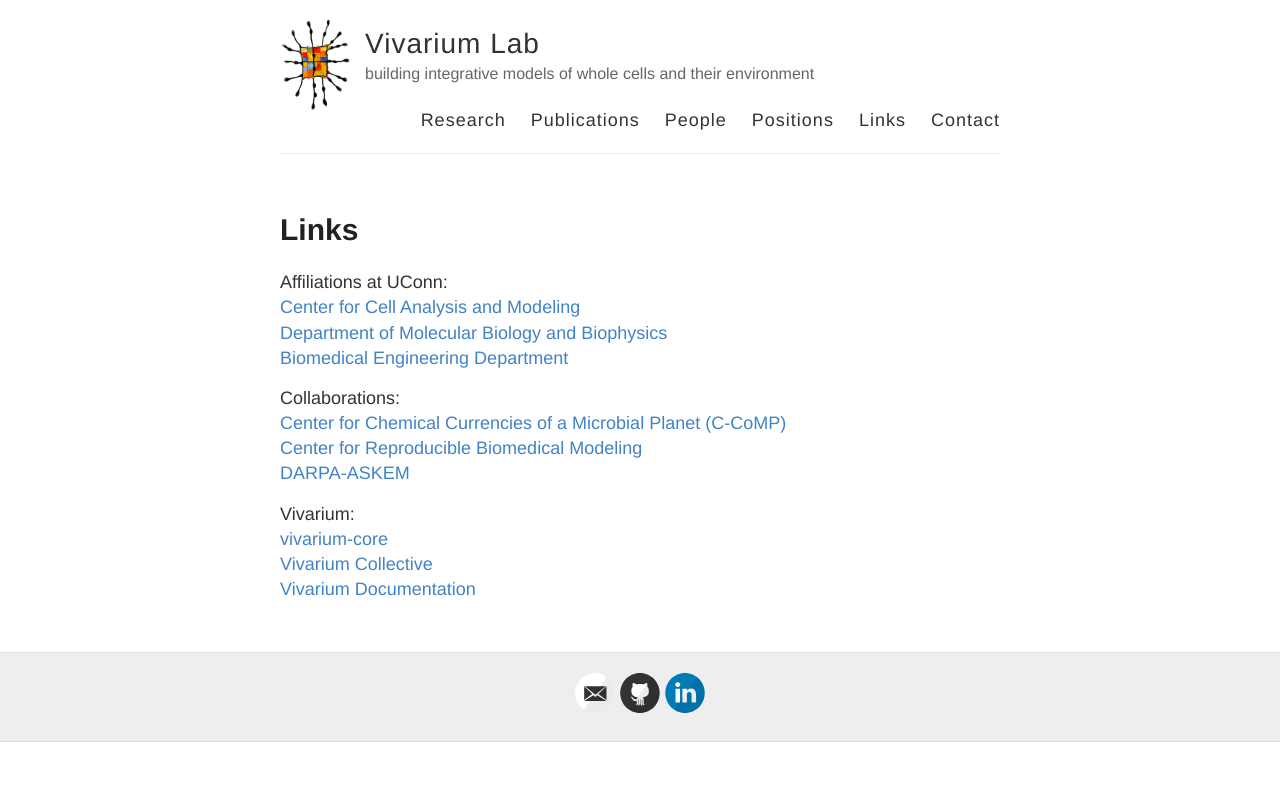
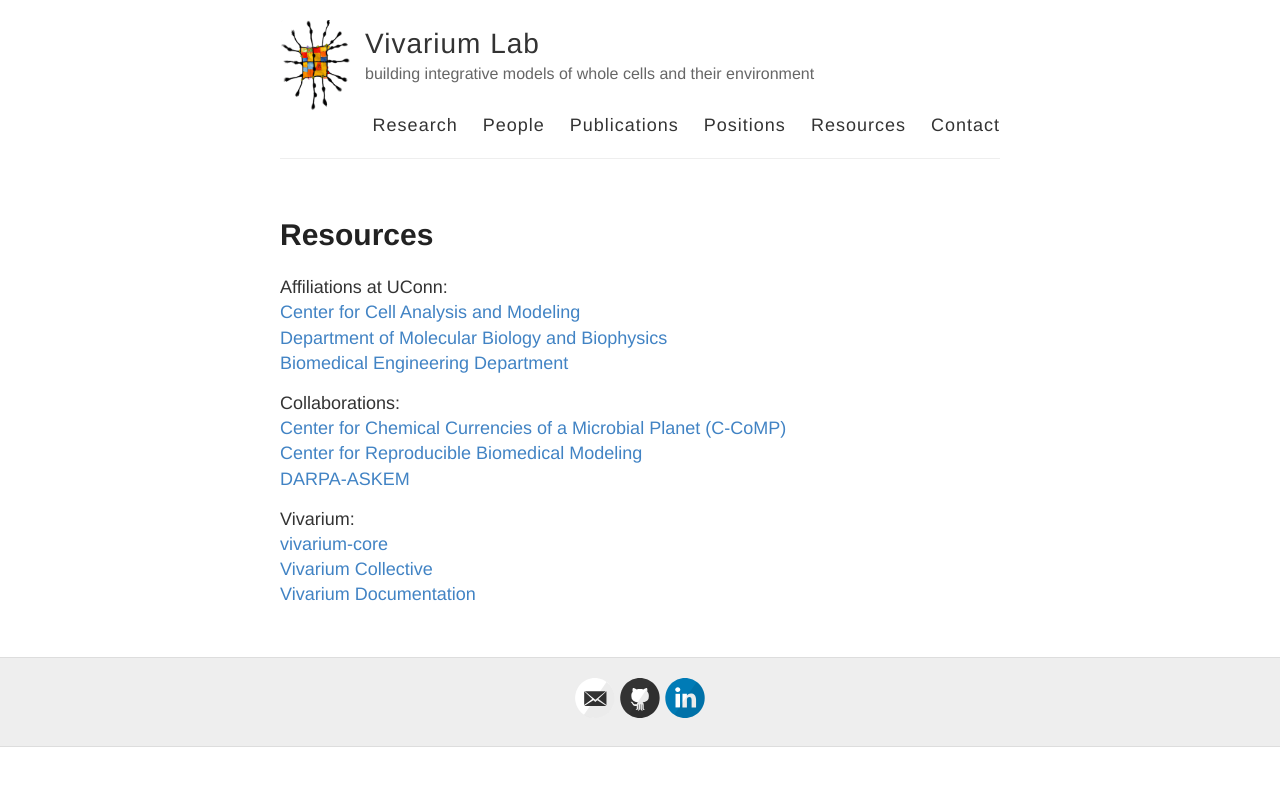
Before and after one commit to eagmon/eagmon.github.io, a Jekyll site: the page built from resources.md, in a window 1280 px wide. Shown: the top 786 px of the page. Built offline with Jekyll 4.4.1, drawn with Linux system fonts in a browser that asks for light colours.

Commit message:
resources page

```diff
--- a/_layouts/default.html
+++ b/_layouts/default.html
@@ -29,12 +29,12 @@
 
           <nav>
             <a href="{{ site.baseurl }}/research">Research</a>
+            <a href="{{ site.baseurl }}/lab">People</a>
             <a href="{{ site.baseurl }}/publications">Publications</a>
 <!--            <a href="{{ site.baseurl }}/software">Code/Resources</a>-->
 <!--            <a href="{{ site.baseurl }}/eran">About Eran</a>-->
-            <a href="{{ site.baseurl }}/lab">People</a>
             <a href="{{ site.baseurl }}/positions">Positions</a>
-            <a href="{{ site.baseurl }}/links">Links</a>
+            <a href="{{ site.baseurl }}/resources">Resources</a>
             <a href="{{ site.baseurl }}/contact">Contact</a>
           </nav>
         </header>
--- a/links.md
+++ b/resources.md
@@ -1,7 +1,7 @@
 ---
 layout: page
-title: Links
-permalink: /links/
+title: Resources
+permalink: /resources/
 ---
 
 Affiliations at UConn: \
```
